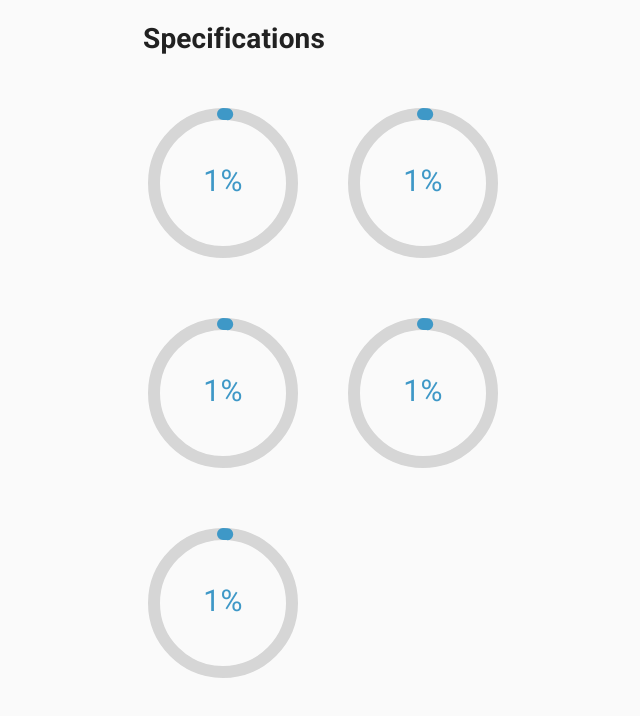
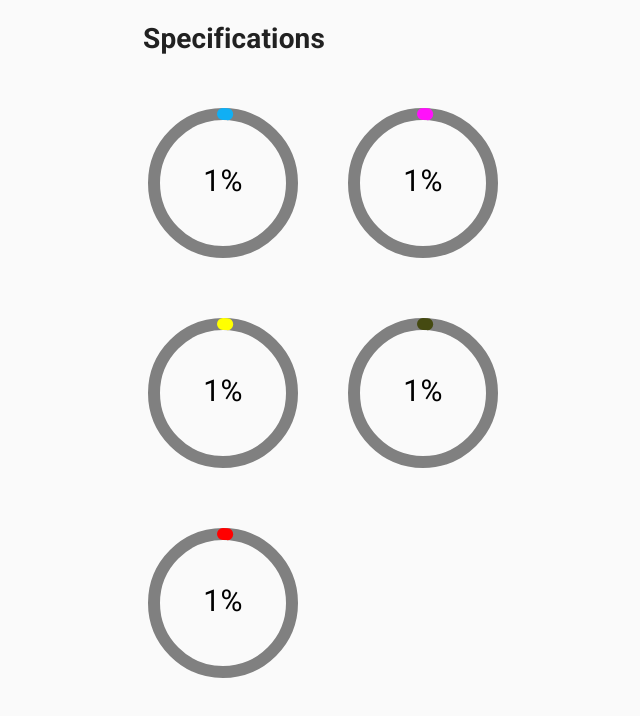
Before and after one commit to lifegpa-bw/lifegpa-frontend, a React (Create React App) app: page /habits in a window 1280 px wide. Shown: the top 716 px of the page, without its empty margins (317-957 px from the left). Built offline with nearby package versions, Linux system fonts and the light colour scheme.

Commit message:
update style for specifications progress bar / Specifications.jsx / index.css

```diff
--- a/src/pages/Dashboard.jsx
+++ b/src/pages/Dashboard.jsx
@@ -141,7 +141,7 @@ const Dashboard = props => {
       <div className="progress-bar">
         <CircularProgressbar
           value={percentage}
-          text={`LPGA ${percentage}`}
+          text={`LGPA ${percentage}`}
           styles={buildStyles({
             textColor: "black",
             pathColor: "yellow",
@@ -149,6 +149,14 @@ const Dashboard = props => {
           })}
         />
       </div>
+      {/* <CircularProgressbarWithChildren value={66}>
+              <div style={{ fontSize: 12, marginTop: -5 }}>
+          LPGA
+        </div>
+        <div style={{ fontSize: 12, marginTop: -5 }}>
+          <strong>{specifications.drugs}</strong>
+        </div>
+      </CircularProgressbarWithChildren> */}
       <div className="begin-button">
         <button>Begin Daily Report</button>
       </div>
--- a/src/pages/Specifications.jsx
+++ b/src/pages/Specifications.jsx
@@ -2,22 +2,68 @@
 import React from "react";
 import ReactDOM from "react-dom";
 
-import { CircularProgressbar } from 'react-circular-progressbar';
+import { CircularProgressbar, CircularProgressbarWithChildren, buildStyles } from 'react-circular-progressbar';
 import 'react-circular-progressbar/dist/styles.css';
 
 // import "./styles.css";
-import { specifications } from "../testData"
+import { specifications, testData } from "../testData"
 
 function Specifications() {
+  // console.log(">>>:", {testData.categories[0].color})
   return (
     <div className="wrapper">
       <h1>Specifications</h1>
       <div className="specifications">
-      <CircularProgressbar className="progressBar" value={specifications.exercise} text={`${specifications.exercise}%`} />
-      <CircularProgressbar className="progressBar" value={specifications.diet} text={`${specifications.diet}%`} />
-      <CircularProgressbar className="progressBar" value={specifications.hygiene} text={`${specifications.hygiene}%`} />
-      <CircularProgressbar className="progressBar" value={specifications.social} text={`${specifications.social}%`} />
-      <CircularProgressbar className="progressBar" value={specifications.drugs} text={`${specifications.drugs}%`} />
+           <CircularProgressbar
+       className="progressBar"
+          value={specifications.exercise}
+          text={`${specifications.exercise}%`}
+          styles={buildStyles({
+            textColor: "black",
+            pathColor: testData.categories[0].color,
+            trailColor: "grey"
+          })}
+        />
+        <CircularProgressbar
+       className="progressBar"
+          value={specifications.diet}
+          text={`${specifications.diet}%`}
+          styles={buildStyles({
+            textColor: "black",
+            pathColor: testData.categories[1].color,
+            trailColor: "grey"
+          })}
+        />
+        <CircularProgressbar
+       className="progressBar"
+          value={specifications.hygiene}
+          text={`${specifications.hygiene}%`}
+          styles={buildStyles({
+            textColor: "black",
+            pathColor: testData.categories[2].color,
+            trailColor: "grey"
+          })}
+        />
+        <CircularProgressbar
+       className="progressBar"
+          value={specifications.social}
+          text={`${specifications.social}%`}
+          styles={buildStyles({
+            textColor: "black",
+            pathColor: testData.categories[3].color,
+            trailColor: "grey"
+          })}
+        />
+       <CircularProgressbar
+       className="progressBar"
+          value={specifications.drugs}
+          text={`${specifications.drugs}%`}
+          styles={buildStyles({
+            textColor: "black",
+            pathColor: testData.categories[4].color,
+            trailColor: "grey"
+          })}
+        />
   </div>
   </div>
   )
--- a/src/testData.js
+++ b/src/testData.js
@@ -15,9 +15,9 @@ export const testData = {
   categories: [
     { id: 1, description: 'exercise', color: '#10aff4' },
     { id: 2, description: 'diet', color: '#ff11fa' },
-    { id: 3, description: 'hygiene', color: 'cbcc4a' },
+    { id: 3, description: 'hygiene', color: 'yellow' },
     { id: 4, description: 'social', color: '#454a11' },
-    { id: 5, description: 'drugs', color: '#bbc184' }
+    { id: 5, description: 'drugs', color: 'red' }
   ],
   history: [
     {
```
